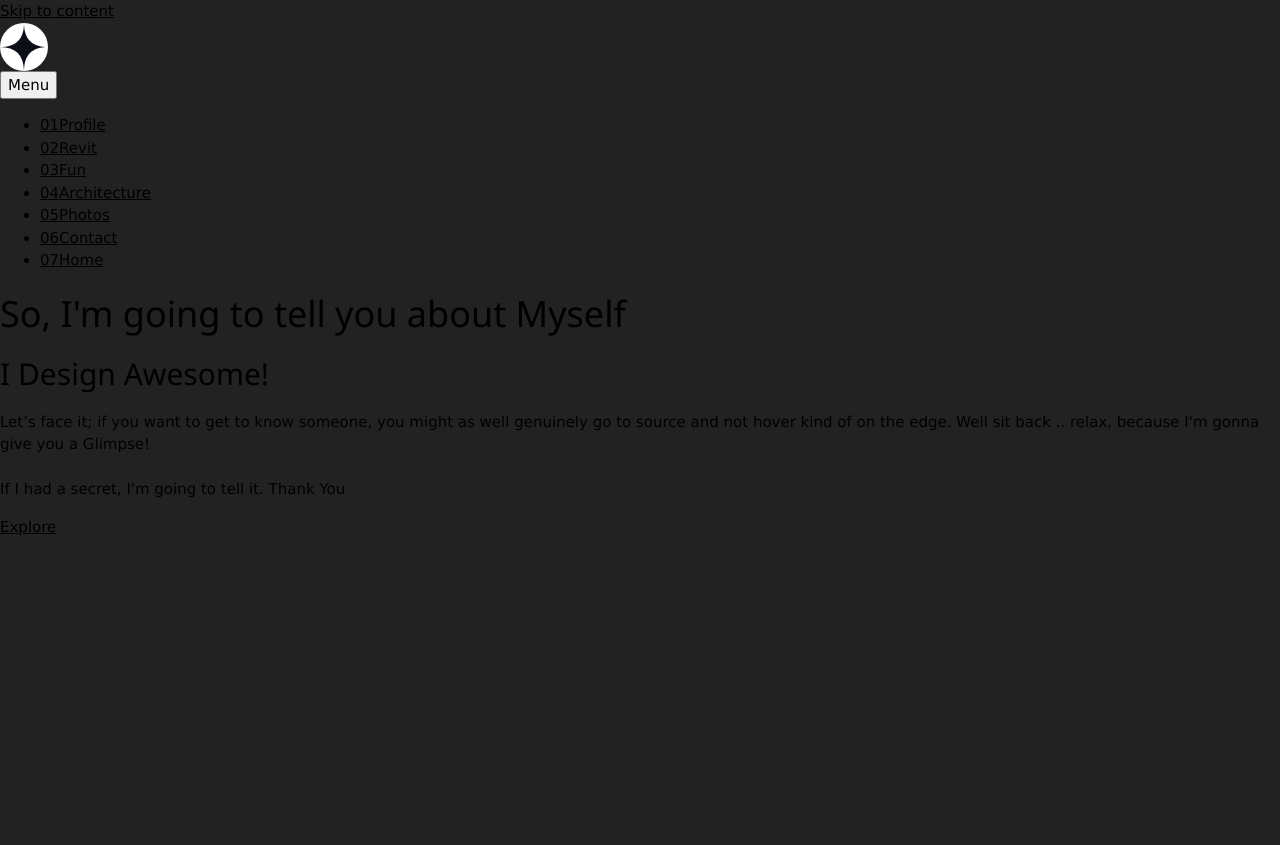
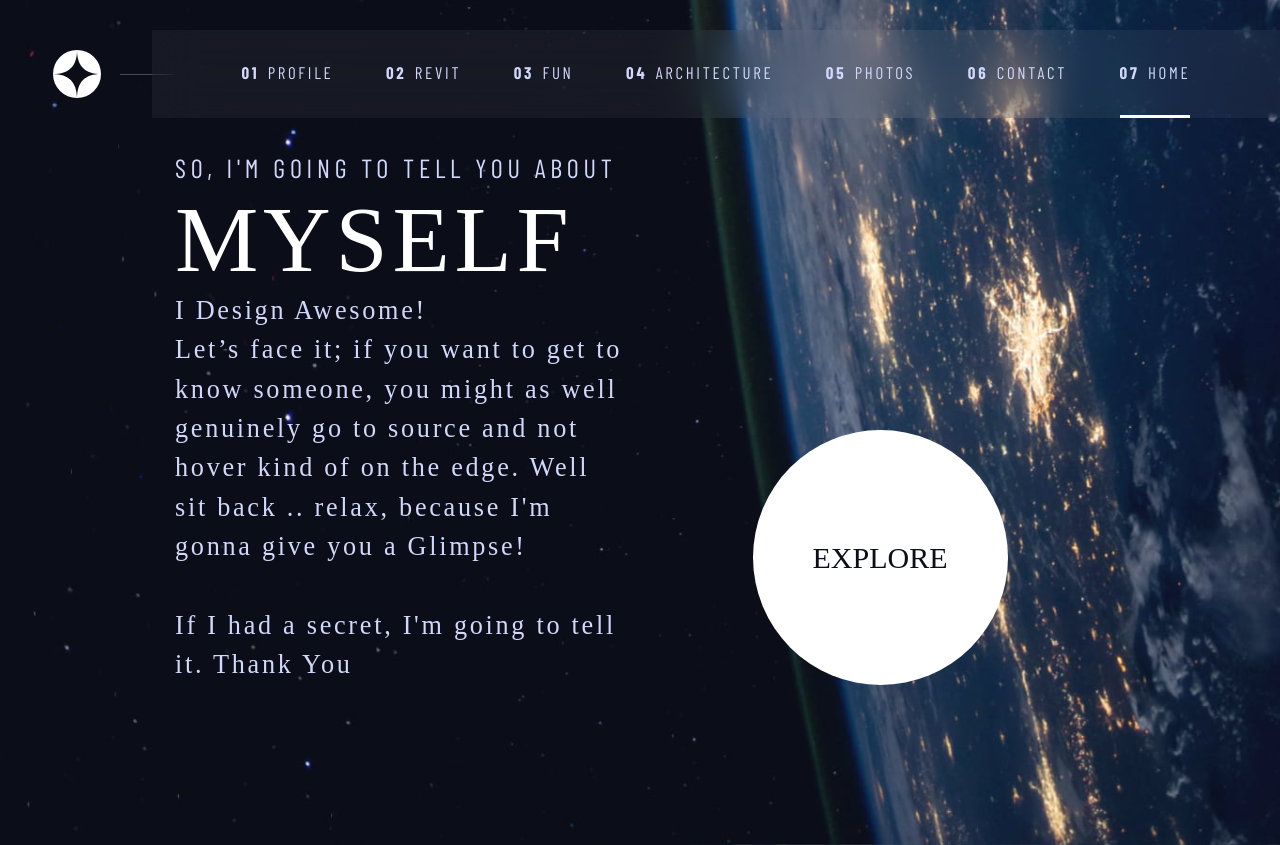
Before and after one commit to suppa-r/raffaele, a website built with Vite: page index.html in a window 1280 px wide. Before the commit the page ends 800 px from the top, so only its background shows below. Built offline with nearby package versions, Linux system fonts and the light colour scheme; a web font is replaced by a local one.

Commit message:
Update index.html

```diff
--- a/index.html
+++ b/index.html
@@ -12,7 +12,7 @@
       rel="stylesheet">
 
   <!-- Our custom CSS -->
-  <link rel="stylesheet" href="index-1.css">
+  <link rel="stylesheet" href="index.css">
   <link rel="stylesheet" href="css.css">
   <title>Raffaele Suppa | Website</title>
   <script src="navigation.js" defer></script>
```
